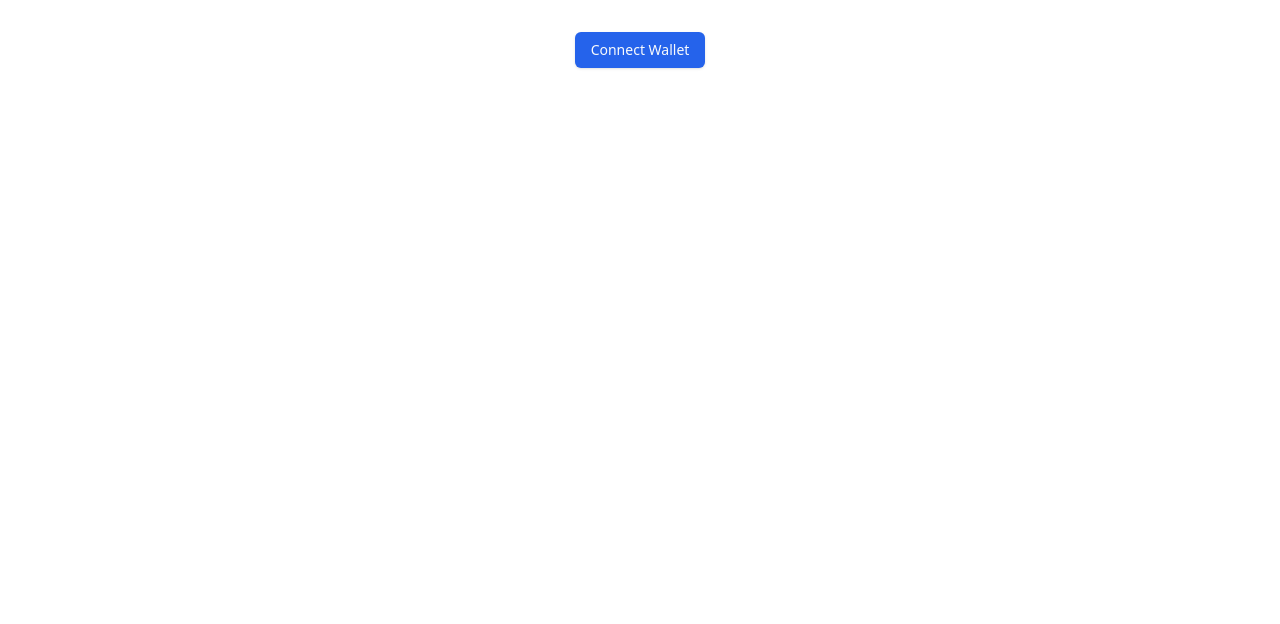
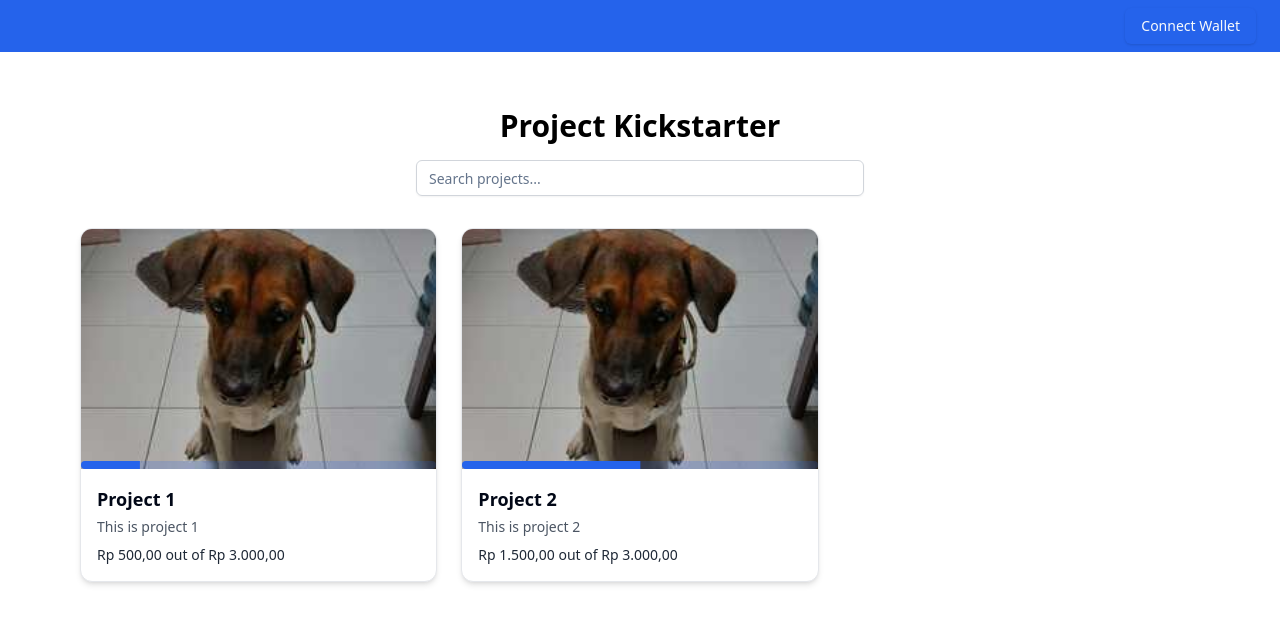
Before and after one commit to Rinaldy-Adin/if4035-blockchain-crowdfunding, a React (Vite) app in the folder frontend/: page / in a window 1280 px wide. Shown: the top 624 px of the page. Built offline with nearby package versions, Linux system fonts and the light colour scheme.

Commit message:
feat: add layout and list project page

```diff
--- a/frontend/package.json
+++ b/frontend/package.json
@@ -16,6 +16,7 @@
     "@metamask/providers": "^18.2.0",
     "@metamask/sdk-react": "^0.31.2",
     "@radix-ui/react-label": "^2.1.1",
+    "@radix-ui/react-progress": "^1.1.1",
     "@radix-ui/react-slot": "^1.1.1",
     "@radix-ui/react-toast": "^1.2.2",
     "@tanstack/react-query": "^5.62.7",
--- a/frontend/src/App.css
+++ /dev/null
@@ -1,41 +0,0 @@
-#root {
-  max-width: 1280px;
-  margin: 0 auto;
-  padding: 2rem;
-}
-
-.logo {
-  height: 6em;
-  padding: 1.5em;
-  will-change: filter;
-  transition: filter 300ms;
-}
-.logo:hover {
-  filter: drop-shadow(0 0 2em #646cffaa);
-}
-.logo.react:hover {
-  filter: drop-shadow(0 0 2em #61dafbaa);
-}
-
-@keyframes logo-spin {
-  from {
-    transform: rotate(0deg);
-  }
-  to {
-    transform: rotate(360deg);
-  }
-}
-
-@media (prefers-reduced-motion: no-preference) {
-  a:nth-of-type(2) .logo {
-    animation: logo-spin infinite 20s linear;
-  }
-}
-
-.card {
-  padding: 2em;
-}
-
-.read-the-docs {
-  color: #888;
-}
--- a/frontend/src/App.tsx
+++ b/frontend/src/App.tsx
@@ -1,15 +1,15 @@
-import './App.css';
-import Profile from './components/Profile.tsx';
 import { createBrowserRouter, RouterProvider } from 'react-router-dom';
 import { AuthProvider } from './context/auth-context.tsx';
 import { Toaster } from '@/components/ui/toaster.tsx';
 import NewProjectPage from './components/NewProjectPage.tsx';
+import { Layout } from '@/layouts/layout.tsx';
+import { Home } from '@/pages/home.tsx';
 
 function App() {
   const router = createBrowserRouter([
     {
       path: '/',
-      element: <Profile />,
+      element: <Home />,
     },
     {
       path: '/project/new',
--- a/frontend/src/components/Profile.tsx
+++ b/frontend/src/components/auth/connect-wallet.tsx
@@ -1,8 +1,8 @@
-import { useAuthContext } from '../context/auth-context.tsx';
+import { useAuthContext } from '../../context/auth-context.tsx';
 
 import { Button } from '@/components/ui/button.tsx';
 
-export default function Profile() {
+export default function ConnectWallet() {
   const { userAcc, mmLogin } = useAuthContext();
 
   return (
--- /dev/null
+++ b/frontend/src/components/projects/project-card.tsx
@@ -0,0 +1,38 @@
+import { Card } from '@/components/ui/card.tsx';
+import { Project } from '@/interfaces/project';
+import { Progress } from '@/components/ui/progress.tsx';
+import { formatRupiah } from '@/utils/currency.ts';
+
+export const ProjectCard = ({ project }: { project: Project }) => {
+  const totalGoal = project.milestones.reduce((acc, milestone) => {
+    return acc + milestone.target;
+  }, 0);
+  return (
+    <Card className="w-full overflow-hidden rounded-xl shadow-md">
+      {/* Image Container with Progress Bar Overlay */}
+      <div className="relative w-full h-[240px]">
+        <img
+          src={'/sample.jpeg'}
+          className="w-full h-full object-cover"
+          alt={project.name}
+        />
+        {/* Progress Bar Overlay */}
+        <Progress
+          value={(project.totalFund / totalGoal) * 100}
+          className="absolute bottom-0 left-0 w-full"
+        />
+      </div>
+
+      {/* Content */}
+      <div className="flex flex-col p-4">
+        <h3 className="font-bold text-lg mb-1">{project.name}</h3>
+        <p className="line-clamp-2 text-gray-600 text-sm mb-2">
+          {project.description}
+        </p>
+        <p className="text-sm text-gray-800 font-medium">
+          {formatRupiah(project.totalFund)} out of {formatRupiah(totalGoal)}
+        </p>
+      </div>
+    </Card>
+  );
+};
--- /dev/null
+++ b/frontend/src/components/ui/card.tsx
@@ -0,0 +1,76 @@
+import * as React from "react"
+
+import { cn } from "@/lib/utils"
+
+const Card = React.forwardRef<
+  HTMLDivElement,
+  React.HTMLAttributes<HTMLDivElement>
+>(({ className, ...props }, ref) => (
+  <div
+    ref={ref}
+    className={cn(
+      "rounded-xl border bg-card text-card-foreground shadow",
+      className
+    )}
+    {...props}
+  />
+))
+Card.displayName = "Card"
+
+const CardHeader = React.forwardRef<
+  HTMLDivElement,
+  React.HTMLAttributes<HTMLDivElement>
+>(({ className, ...props }, ref) => (
+  <div
+    ref={ref}
+    className={cn("flex flex-col space-y-1.5 p-6", className)}
+    {...props}
+  />
+))
+CardHeader.displayName = "CardHeader"
+
+const CardTitle = React.forwardRef<
+  HTMLDivElement,
+  React.HTMLAttributes<HTMLDivElement>
+>(({ className, ...props }, ref) => (
+  <div
+    ref={ref}
+    className={cn("font-semibold leading-none tracking-tight", className)}
+    {...props}
+  />
+))
+CardTitle.displayName = "CardTitle"
+
+const CardDescription = React.forwardRef<
+  HTMLDivElement,
+  React.HTMLAttributes<HTMLDivElement>
+>(({ className, ...props }, ref) => (
+  <div
+    ref={ref}
+    className={cn("text-sm text-muted-foreground", className)}
+    {...props}
+  />
+))
+CardDescription.displayName = "CardDescription"
+
+const CardContent = React.forwardRef<
+  HTMLDivElement,
+  React.HTMLAttributes<HTMLDivElement>
+>(({ className, ...props }, ref) => (
+  <div ref={ref} className={cn("p-6 pt-0", className)} {...props} />
+))
+CardContent.displayName = "CardContent"
+
+const CardFooter = React.forwardRef<
+  HTMLDivElement,
+  React.HTMLAttributes<HTMLDivElement>
+>(({ className, ...props }, ref) => (
+  <div
+    ref={ref}
+    className={cn("flex items-center p-6 pt-0", className)}
+    {...props}
+  />
+))
+CardFooter.displayName = "CardFooter"
+
+export { Card, CardHeader, CardFooter, CardTitle, CardDescription, CardContent }
--- /dev/null
+++ b/frontend/src/components/ui/progress.tsx
@@ -0,0 +1,26 @@
+import * as React from "react"
+import * as ProgressPrimitive from "@radix-ui/react-progress"
+
+import { cn } from "@/lib/utils"
+
+const Progress = React.forwardRef<
+  React.ElementRef<typeof ProgressPrimitive.Root>,
+  React.ComponentPropsWithoutRef<typeof ProgressPrimitive.Root>
+>(({ className, value, ...props }, ref) => (
+  <ProgressPrimitive.Root
+    ref={ref}
+    className={cn(
+      "relative h-2 w-full overflow-hidden rounded-full bg-primary/20",
+      className
+    )}
+    {...props}
+  >
+    <ProgressPrimitive.Indicator
+      className="h-full w-full flex-1 bg-primary transition-all"
+      style={{ transform: `translateX(-${100 - (value || 0)}%)` }}
+    />
+  </ProgressPrimitive.Root>
+))
+Progress.displayName = ProgressPrimitive.Root.displayName
+
+export { Progress }
--- /dev/null
+++ b/frontend/src/layouts/layout.tsx
@@ -0,0 +1,15 @@
+import ConnectWallet from '@/components/auth/connect-wallet.tsx';
+import { ReactNode } from 'react';
+
+export const Layout = ({ children }: { children: ReactNode }) => {
+  return (
+    <div className="flex flex-col min-h-screen">
+      <header className="flex flex-row sticky top-0 bg-primary backdrop-blur justify-between lg:justify-end px-2 lg:px-6 py-2 z-20 items-center">
+        <ConnectWallet />
+      </header>
+      <div className="flex flex-col py-8 px-4 lg:px-16 h-full w-full">
+        {children}
+      </div>
+    </div>
+  );
+};
--- /dev/null
+++ b/frontend/src/pages/home.tsx
@@ -0,0 +1,65 @@
+import { Layout } from '@/layouts/layout.tsx';
+import { Project } from '@/interfaces/project';
+import { ProjectCard } from '@/components/projects/project-card.tsx';
+import { Input } from '@/components/ui/input.tsx';
+
+export const Home = () => {
+  const projects: Project[] = [
+    {
+      name: 'Project 1',
+      description: 'This is project 1',
+      milestones: [
+        {
+          name: 'Milestone 1',
+          description: 'This is milestone 1',
+          target: 1000,
+        },
+        {
+          name: 'Milestone 2',
+          description: 'This is milestone 2',
+          target: 2000,
+        },
+      ],
+      totalFund: 500,
+    },
+    {
+      name: 'Project 2',
+      description: 'This is project 2',
+      milestones: [
+        {
+          name: 'Milestone 1',
+          description: 'This is milestone 1',
+          target: 1000,
+        },
+        {
+          name: 'Milestone 2',
+          description: 'This is milestone 2',
+          target: 2000,
+        },
+      ],
+      totalFund: 1500,
+    },
+  ];
+  return (
+    <Layout>
+      {/* Title Section */}
+      <div className="flex flex-col items-center text-center mt-6 mb-4">
+        <h1 className="text-3xl font-bold mb-4">Project Kickstarter</h1>
+        {/* Search Bar */}
+        <div className="w-full max-w-md">
+          <Input
+            placeholder="Search projects..."
+            className="border-gray-300 shadow-sm focus:ring-2 focus:ring-blue-500"
+          />
+        </div>
+      </div>
+
+      {/* Grid of Projects */}
+      <div className="grid grid-cols-1 sm:grid-cols-2 md:grid-cols-3 gap-6 p-4">
+        {projects.map((project, id) => (
+          <ProjectCard key={id} project={project} />
+        ))}
+      </div>
+    </Layout>
+  );
+};
--- /dev/null
+++ b/frontend/src/utils/currency.ts
@@ -0,0 +1,6 @@
+export const formatRupiah = (value: number) => {
+  return new Intl.NumberFormat('id-ID', {
+    style: 'currency',
+    currency: 'IDR',
+  }).format(value);
+};
```
Also changed, not shown: frontend/src/interfaces/project.d.ts (added, +12 -0 lines), frontend/public/sample.jpeg (added), 1 other file (tests, documents, lock files or other folders).
